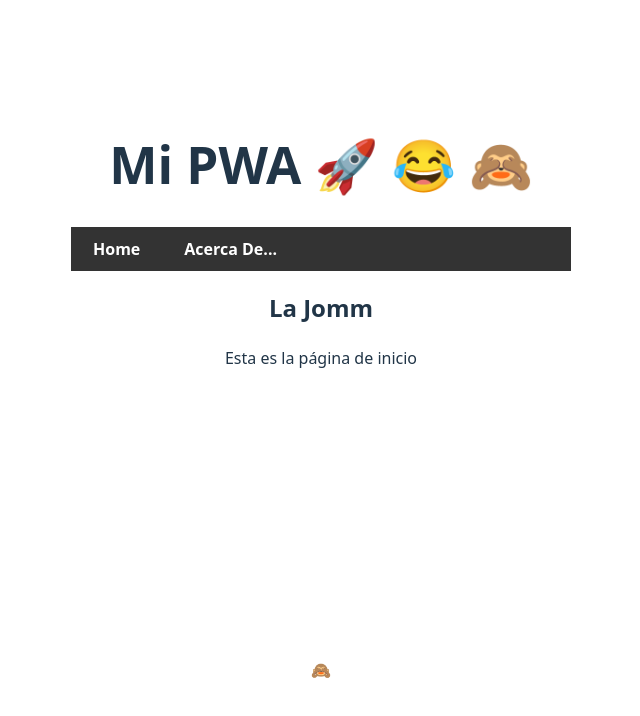
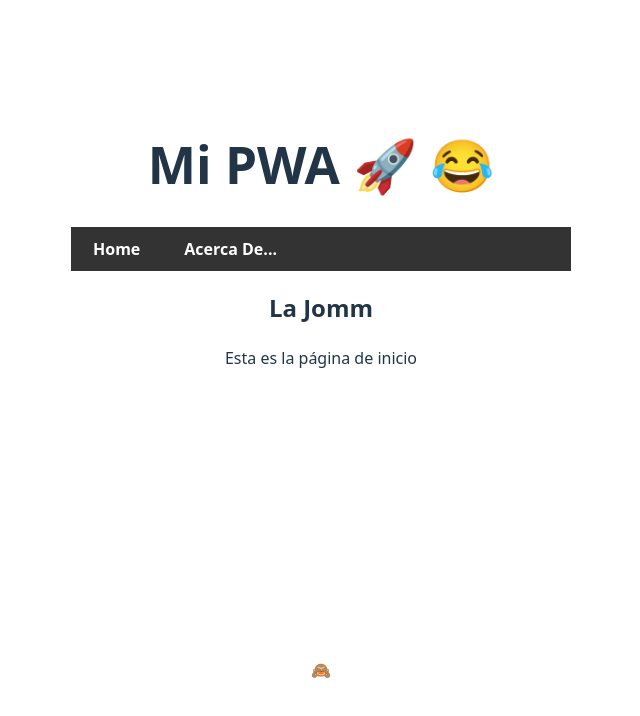
Before and after one commit to bguzmanm/devops-feg3, a React app: page / in a window 1280 px wide. Shown: the top 716 px of the page, without its empty margins (319-959 px from the left). Built offline with nearby package versions, Linux system fonts and the light colour scheme; no server answers; the HTML template or start-up script is replaced by a standard one.

Commit message:
Revert "add 🙈"
This reverts commit 391330947a54f41e8ecde2429e7d745669c8caba.

```diff
--- a/src/App.jsx
+++ b/src/App.jsx
@@ -4,7 +4,7 @@ import AppRoutes from "./routes";
 function App() {
   return (
     <div>
-      <h1>Mi PWA 🚀 😂 🙈</h1>
+      <h1>Mi PWA 🚀 😂</h1>
       <AppRoutes />
       <p>🙈</p>
     </div>
```
